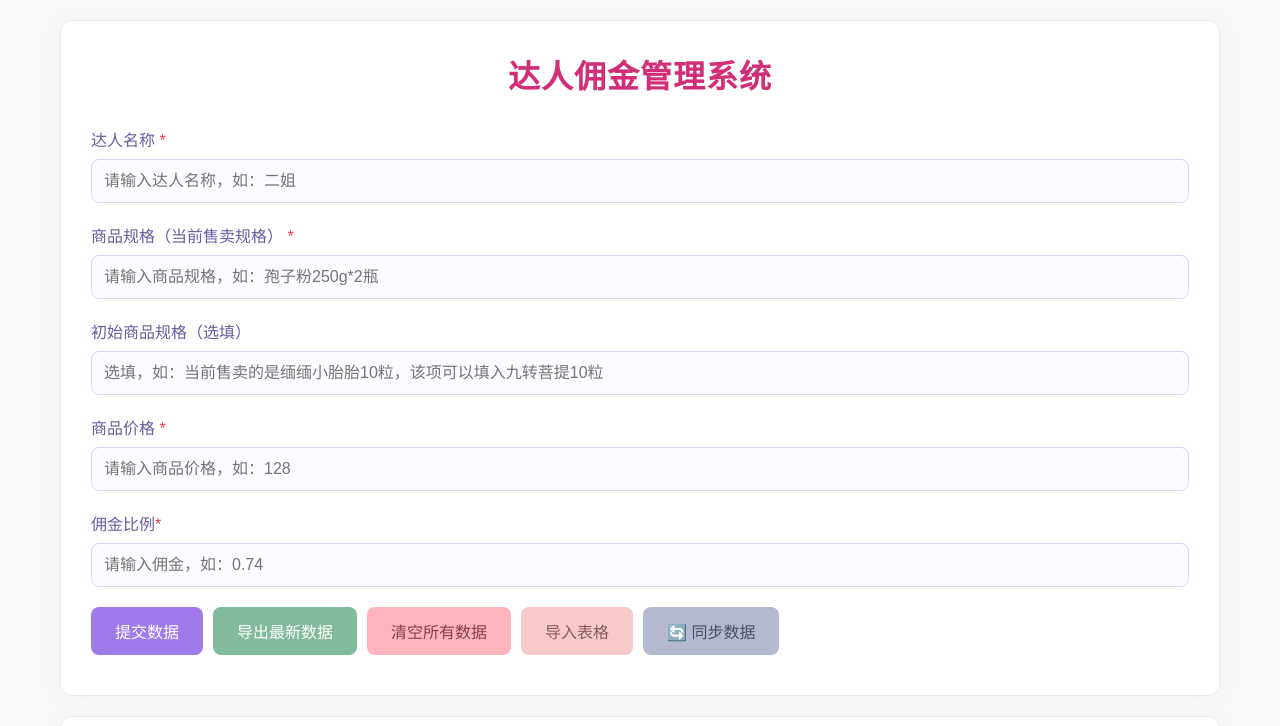
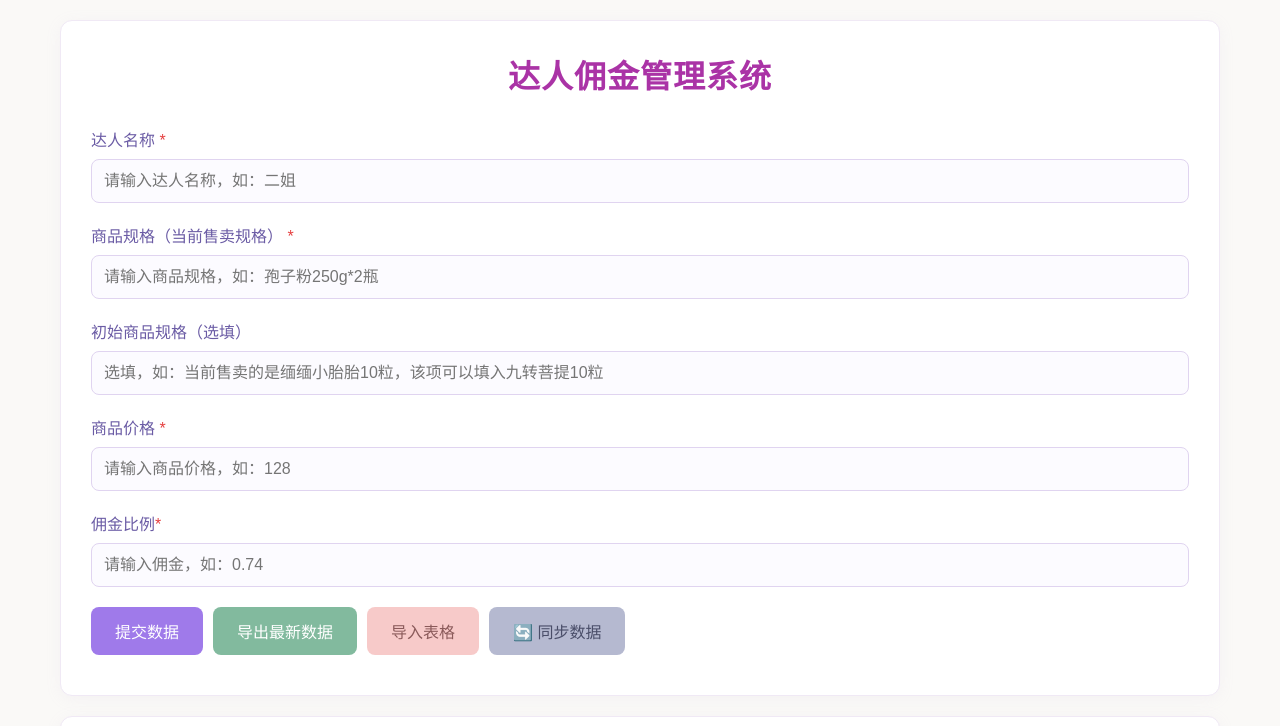
Before and after one commit to pinguo-77/daren, a plain HTML site: page index.html in a window 1280 px wide. Shown: the top 726 px of the page. Drawn offline with nearby package versions, Linux system fonts and the light colour scheme; no server answers.

Commit message:
删除了清空所有数据按钮

```diff
--- a/index.html
+++ b/index.html
@@ -27,7 +27,7 @@
         }
         h1 {
             text-align: center;
-            color: #d12e77;
+            color: #aa33a6;
             margin-bottom: 30px;
             font-weight: 600;
             letter-spacing: 1px;
@@ -368,7 +368,7 @@
         <div class="btn-group">
             <button class="btn-submit" onclick="submitData()">提交数据</button>
             <button class="btn-export" onclick="exportData()">导出最新数据</button>
-            <button class="btn-clear" onclick="clearAllData()">清空所有数据</button>
+            <!--button class="btn-clear" onclick="clearAllData()">清空所有数据</button-->
             <input type="file" id="importFile" class="import-file" accept=".csv" style="display:none;">
             <button class="btn-import" onclick="document.getElementById('importFile').click()">导入表格</button>
             <button class="btn-sync" onclick="syncData()">🔄 同步数据</button>
@@ -788,6 +788,7 @@
         }
 
         // ========== 清空数据 ==========
+        /*
         async function clearAllData() {
             if (confirm('确定清空所有数据？不可恢复！')) {
                 try {
@@ -806,8 +807,9 @@
                     showAlert('清空失败：' + error.message, 'danger')
                 }
             }
+
         }
-
+        */
         // ========== 搜索数据（修改版，支持分页） ==========
         function searchData() {
             const searchTalent = document.getElementById('searchTalent').value.trim().toLowerCase()
```
